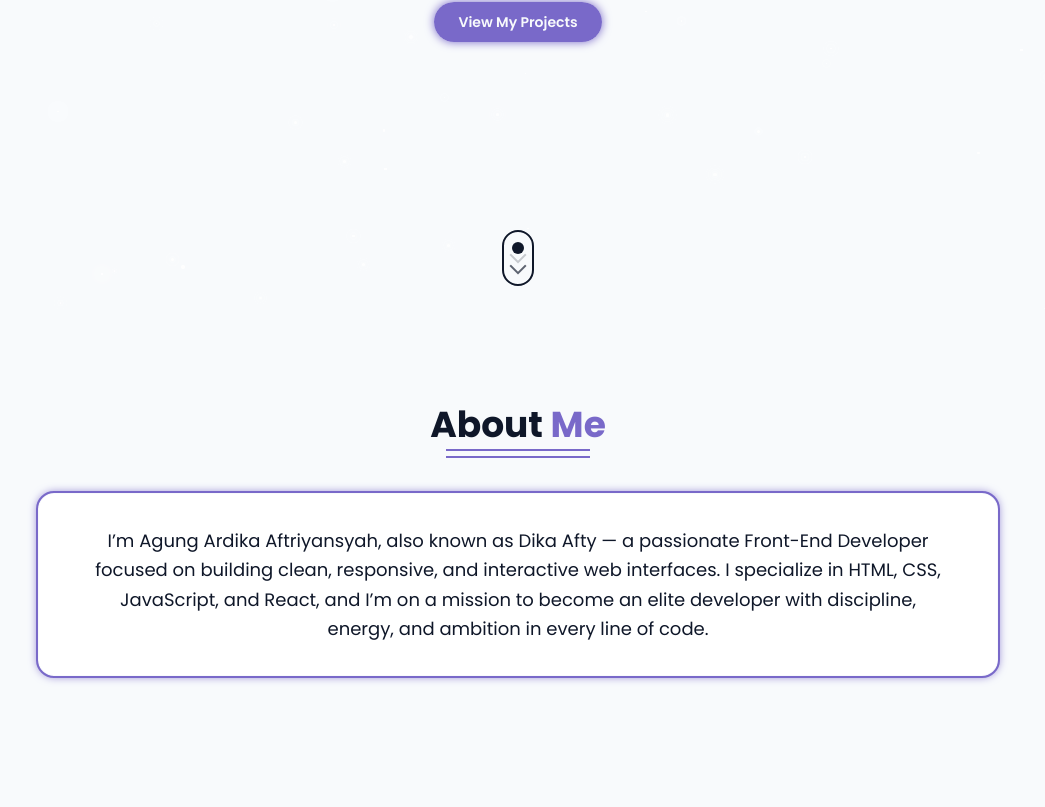
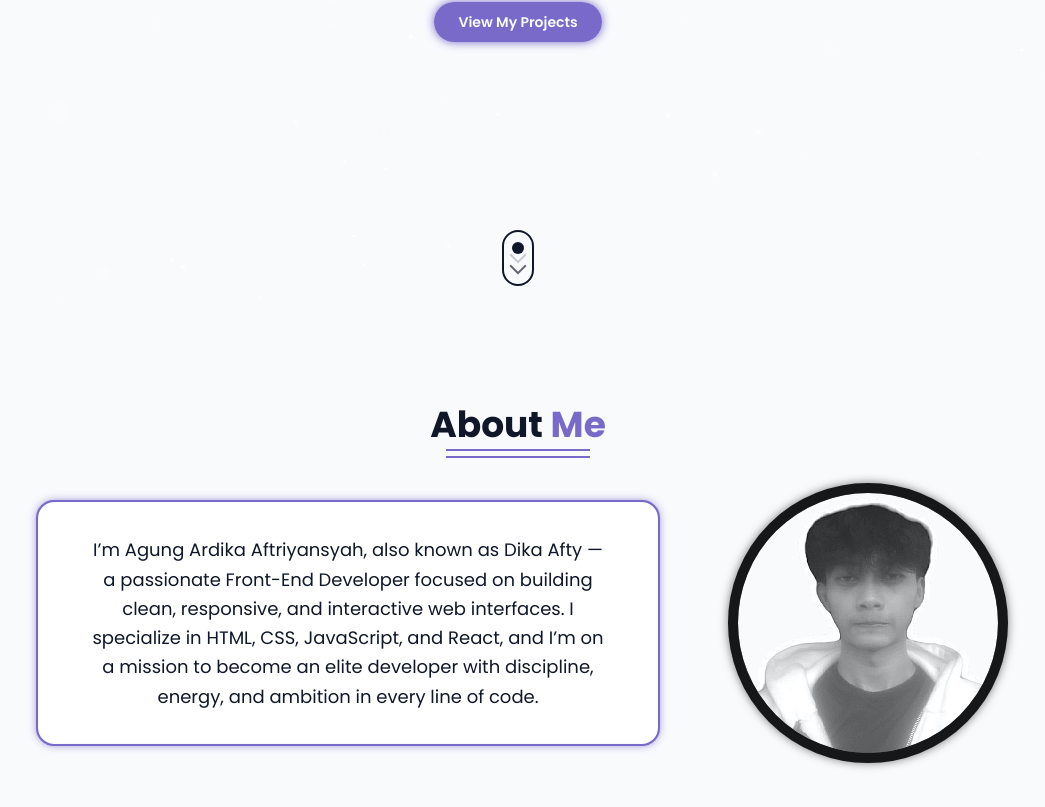
Before and after one commit to dikaafty/dikaafty-portofolio, a React (Vite) app: page / in a window 1280 px wide. Shown: the part 491-1298 px from the top of the page, without its empty margins (122-1167 px from the left). Before the commit the page ends 1263 px from the top, so only its background shows below. Built offline with nearby package versions, Linux system fonts and the light colour scheme.

Commit message:
Create photo profile jsx in AboutSection component

```diff
--- a/src/components/AboutSection.jsx
+++ b/src/components/AboutSection.jsx
@@ -38,6 +38,14 @@ const AboutSection = () => {
             and React, and I’m on a mission to become an elite developer with discipline, energy, and ambition in
             every line of code.
           </div>
+
+          <img
+            src={photoProfile}
+            alt="Photo Profile"
+            className="photo-profile hiddenSlideLeftEl"
+            data-animate="slideX"
+            ref={photoProfileRef}
+          />
         </div>
       </div>
     </section>
```
